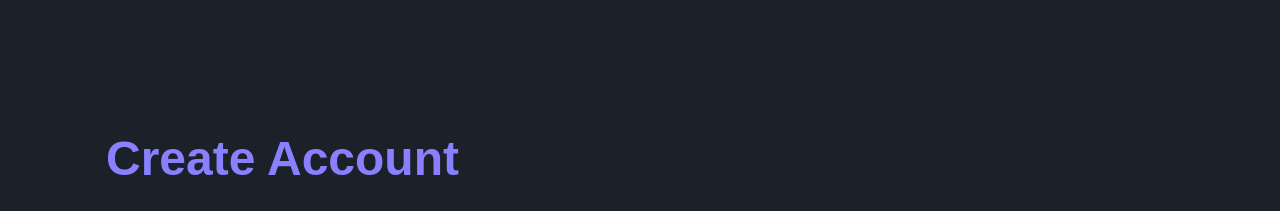
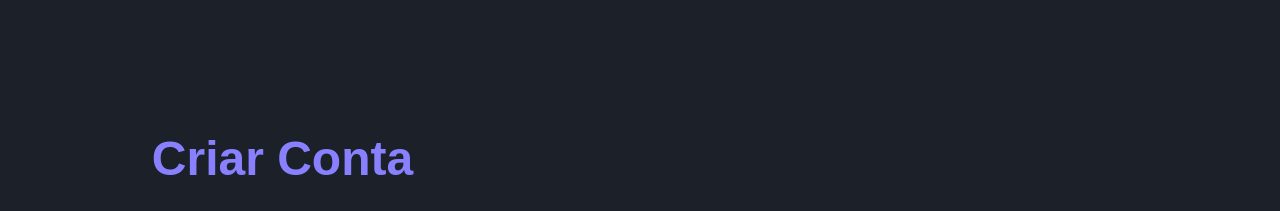
Before and after one commit to luanferreira-io/sing-up-form, a plain HTML site: page página de cadastro - html-css/index.html in a window 1280 px wide. Shown: the top 211 px of the page. Drawn offline with Linux system fonts and the light colour scheme.

Commit message:
mudança de idioma da linha 12

```diff
--- a/página de cadastro - html-css/index.html
+++ b/página de cadastro - html-css/index.html
@@ -9,7 +9,7 @@
 </head>
 <body>
     <main>
-        <h1>Create Account</h1>
+        <h1>Criar Conta</h1>
         <div class="social-media">
             <a href="#">
                 <img src="assets/facebook.png" alt="Facebook">
```
